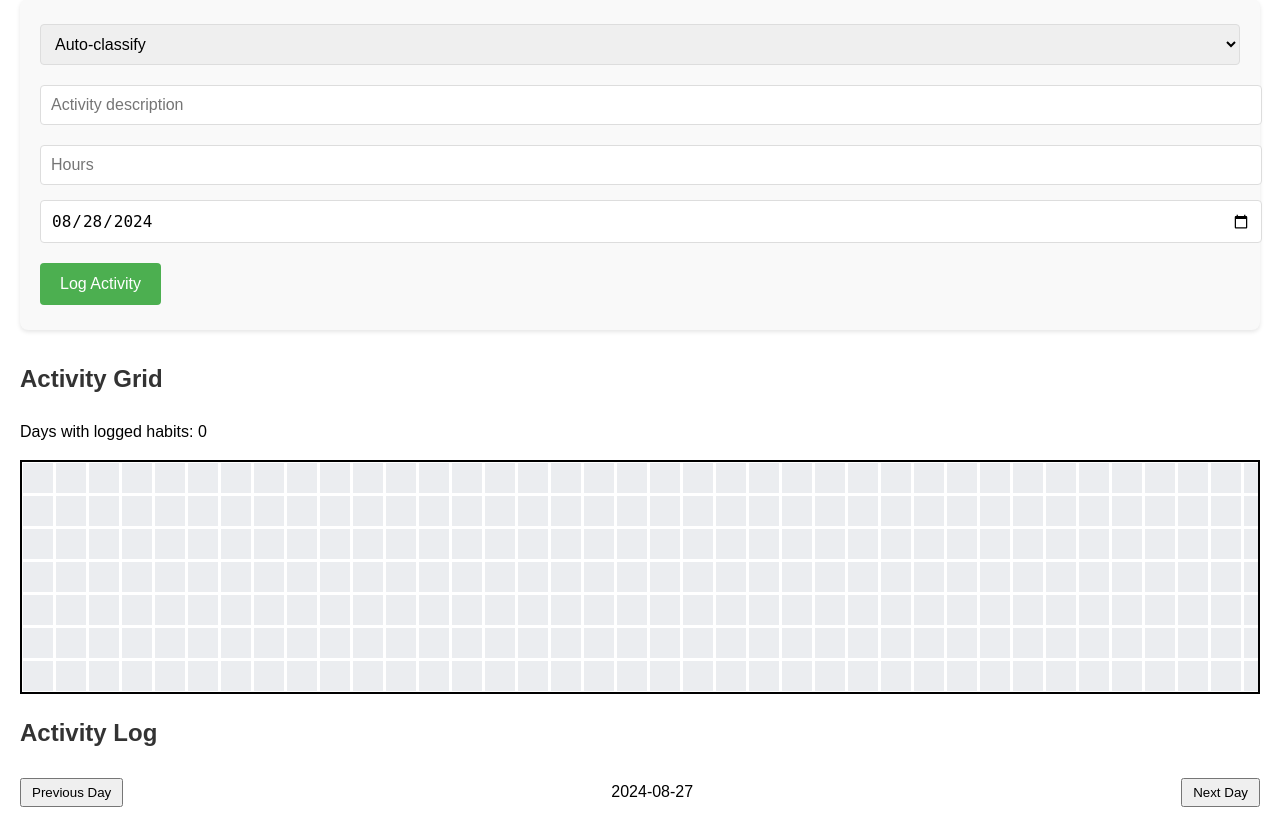
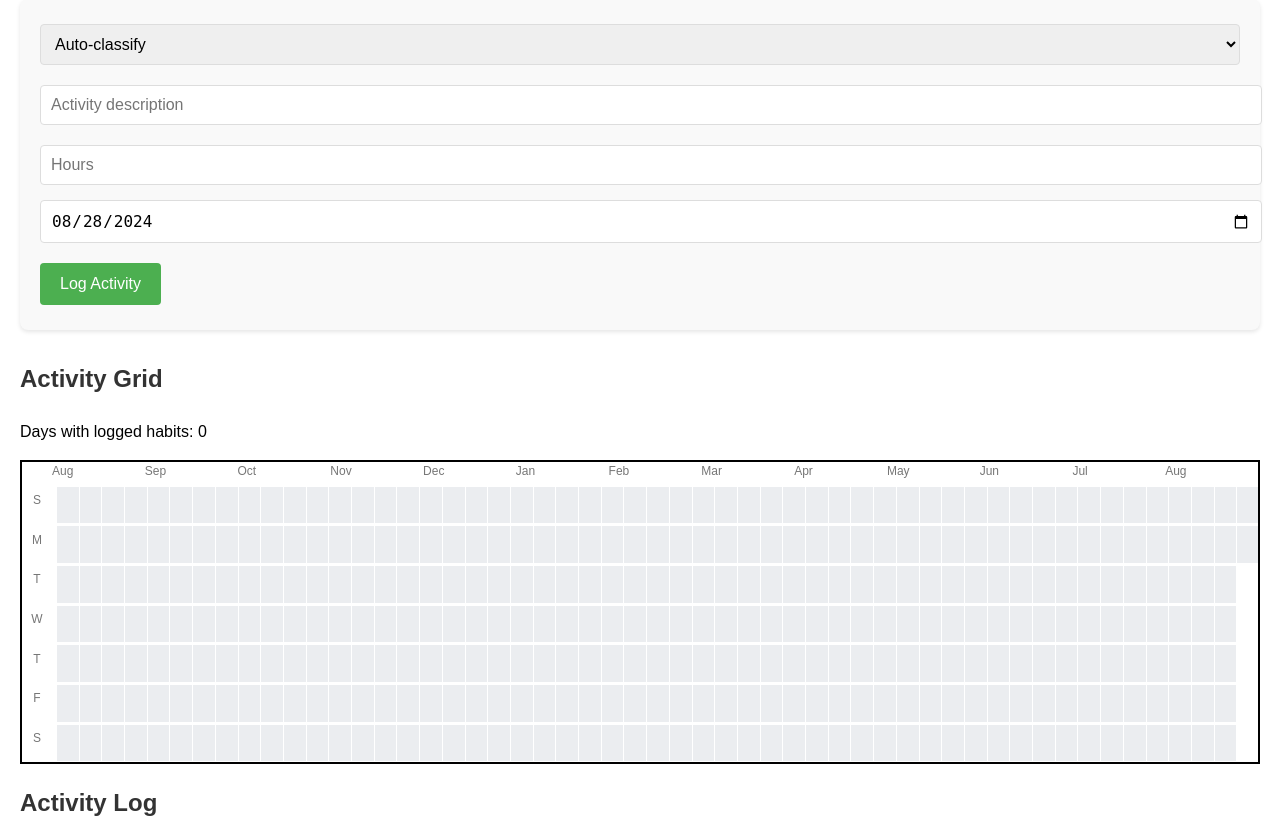
Before and after one commit to kailashgopalan/gh_activities, a Flask app: page / in a window 1280 px wide. Shown: the part 537-1359 px from the top of the page. Run offline with Flask 2, Linux system fonts and the light colour scheme; the visitor is signed in with stand-in values (Sample User, id 1); data that the repository does not hold is empty.

Commit message:
Fix activity grid order (#3)
* update create activity grid

* update create activity grid

* fix grid to to not populate after current date

* fix grid to to not populate after current date

* change color of future cells

* adding axis labels

* adding axis labels

* adjusting css for activity grid container

* adjust css fit content

* adjust js function for grid creation

* adjust js function for grid creation

* adjust css

* adjust js fucntion

* adjust js fucntion

* adjust js fucntion

* adjust js fucntion

* tooltip position change

```diff
--- a/static/css/styles.css
+++ b/static/css/styles.css
@@ -89,16 +89,6 @@ input[type="text"], input[type="number"], select, button {
 }
 .date-nav button {
     padding: 5px 10px;
-}
-.activity-grid-container {
-    border: 2px solid black;
-}
-.activity-cell {
-    width: 30px;
-    height: 30px;
-    display: inline-block;
-    background-color: #ebedf0;
-    border: 1px solid #fff;
 }
 
 .container {
@@ -196,6 +186,17 @@ canvas {
     border: 2px solid black;
     overflow-x: auto;
     margin-bottom: 20px;
+}
+
+.month-labels {
+    font-size: 12px;
+    color: #767676;
+    margin-bottom: 4px;
+}
+
+.day-labels {
+    font-size: 12px;
+    color: #767676;
 }
 
 .activity-grid {
--- a/static/js/main.js
+++ b/static/js/main.js
@@ -179,31 +179,128 @@ function refreshData() {
 function createActivityGrid(gridData) {
     const grid = document.getElementById('activityGrid');
     const gridContainer = document.querySelector('.activity-grid-container');
+
     const tooltip = document.getElementById('tooltip');
     let totalDays = 0;
 
     grid.innerHTML = '';
 
+     // Highlight start: Add month and day label containers
+     const monthLabels = document.createElement('div');
+     monthLabels.className = 'month-labels';
+     monthLabels.style.display = 'flex';
+     monthLabels.style.marginLeft = '30px';
+
+     const dayLabels = document.createElement('div');
+     dayLabels.className = 'day-labels';
+     dayLabels.style.display = 'grid';
+     dayLabels.style.gridTemplateRows = 'repeat(7, 1fr)';
+     dayLabels.style.gap = '1px';
+     dayLabels.style.height = 'auto'; // Allow it to fill the height
+     dayLabels.style.flexDirection = 'column';
+     dayLabels.style.width = '30px';
+     dayLabels.style.marginRight = '4px';
+
+     const gridWithDays = document.createElement('div');
+     gridWithDays.style.display = 'flex';
+     gridWithDays.style.width = '100%';
+
+     const months = ['Jan', 'Feb', 'Mar', 'Apr', 'May', 'Jun', 'Jul', 'Aug', 'Sep', 'Oct', 'Nov', 'Dec'];
+     const days = ['Sun', 'Mon', 'Tue', 'Wed', 'Thu', 'Fri', 'Sat'];
+      // Highlight end
+
+    // Sort gridData by date
+    gridData.sort((a, b) => new Date(a.date) - new Date(b.date));
+
+    // Get current date
+    const currentDate = new Date();
+    currentDate.setHours(0, 0, 0, 0); // Set to start of day for accurate comparison
+
     // Calculate the number of weeks
-    const weeks = Math.ceil(gridData.length / 7);
+    const weeks = Math.ceil(365 / 7); // Always create a full year of cells
 
-    gridData.forEach((day, index) => {
+    // Create a 2D array to represent the grid (weeks x 7 days)
+    const gridArray = Array(weeks).fill().map(() => Array(7).fill(null));
+
+    // Fill the gridArray with data
+    let dayIndex = 0;
+    const startDate = new Date(gridData[0].date);
+    for (let weekIndex = 0; weekIndex < weeks; weekIndex++) {
+        for (let dayOfWeek = 0; dayOfWeek < 7; dayOfWeek++) {
+            const cellDate = new Date(startDate);
+            cellDate.setDate(startDate.getDate() + (weekIndex * 7 + dayOfWeek));
+
+            if (cellDate <= currentDate && dayIndex < gridData.length) {
+                gridArray[weekIndex][dayOfWeek] = gridData[dayIndex];
+                dayIndex++;
+            } else {
+                gridArray[weekIndex][dayOfWeek] = { date: cellDate, hours: 0, summary: [] };
+            }
+        }
+    }
+
+    // Highlight start: Create month labels
+    let currentMonth = -1;
+    for (let weekIndex = 0; weekIndex < weeks; weekIndex++) {
+        const cellDate = new Date(startDate);
+        cellDate.setDate(startDate.getDate() + (weekIndex * 7));
+        if (cellDate.getMonth() !== currentMonth) {
+            currentMonth = cellDate.getMonth();
+            const monthLabel = document.createElement('div');
+            monthLabel.textContent = months[currentMonth];
+            // Highlight start
+            monthLabel.style.flex = '1';
+            // Highlight end
+            monthLabel.style.width = `${30 * 4}px`;
+            monthLabels.appendChild(monthLabel);
+        }
+    }
+
+    // Create day labels
+    days.forEach(day => {
+        const dayLabel = document.createElement('div');
+        dayLabel.textContent = day[0];
+        dayLabel.style.height = '30px';
+        dayLabel.style.display = 'flex';
+        dayLabel.style.alignItems = 'center';
+        dayLabel.style.justifyContent = 'center';
+        dayLabels.appendChild(dayLabel);
+    });
+    // Highlight end
+
+    // Create activity cells
+    for (let dayOfWeek = 0; dayOfWeek < 7; dayOfWeek++) {
+        for (let weekIndex = 0; weekIndex < weeks; weekIndex++) {
+            const day = gridArray[weekIndex][dayOfWeek];
             const cell = document.createElement('div');
             cell.className = 'activity-cell';
-        // Set default background color
-        cell.style.width = '30px';
-        cell.style.height = '30px';
-        cell.style.display = 'inline-block';
-        cell.style.backgroundColor = '#ebedf0';
+
+            // Highlight start
+            cell.style.width = '100%';
+            cell.style.paddingBottom = '100%';
+            cell.style.position = 'relative';
+            // Highlight end
+            //cell.style.width = '30px';
+            //cell.style.height = '30px';
+            //cell.style.display = 'inline-block';
+
             cell.style.border = '1px solid #fff';
             cell.style.cursor = 'pointer';
 
-        if (day.hours > 0) {
+            const cellDate = new Date(day.date);
+            if (cellDate > currentDate) {
+                // Style for future dates
+                cell.style.backgroundColor = '#ffffff'; // Lighter gray for future dates
+                cell.style.cursor = 'default';
+            } else if (day.hours > 0) {
                 const intensity = Math.min(day.hours / 5, 1);
                 cell.style.backgroundColor = `rgba(0, 128, 0, ${intensity})`;
                 totalDays++;
+            } else {
+                cell.style.backgroundColor = '#ebedf0'; // Original color for days with no activity
             }
 
+            if (cellDate <= currentDate) {
                 cell.addEventListener('mouseover', (e) => {
                     const rect = e.target.getBoundingClientRect();
                     const containerRect = gridContainer.getBoundingClientRect();
@@ -217,7 +314,7 @@ function createActivityGrid(gridData) {
                     }
 
                     tooltip.style.left = `${left}px`;
-            tooltip.style.bottom = '200px'; // Adjust this value as needed
+                    tooltip.style.bottom = '0px'; // Adjust this value as needed
                     tooltip.style.top = 'auto'; // Remove top positioning
 
                     const habitSummary = day.summary.reduce((acc, activity) => {
@@ -239,9 +336,27 @@ function createActivityGrid(gridData) {
                 cell.addEventListener('mouseout', () => {
                     tooltip.style.display = 'none';
                 });
+            }
 
             grid.appendChild(cell);
-    });
+        }
+    }
+
+    // Highlight start
+    // Replace the existing grid style settings with these
+    grid.style.display = 'grid';
+    grid.style.gridTemplateColumns = `repeat(${weeks}, 1fr)`;
+    grid.style.gap = '1px';
+    grid.style.width = 'calc(100% - 30px)'; // Subtract the width of day labels
+    // Highlight end
+
+    // Highlight start: Append labels and grid to container
+    gridWithDays.appendChild(dayLabels);
+    gridWithDays.appendChild(grid);
+    gridContainer.innerHTML = '';
+    gridContainer.appendChild(monthLabels);
+    gridContainer.appendChild(gridWithDays);
+    // Highlight end
 
     document.getElementById('totalDays').textContent = totalDays;
 }
```
Lines whose indentation alone changed are shown as unchanged.
